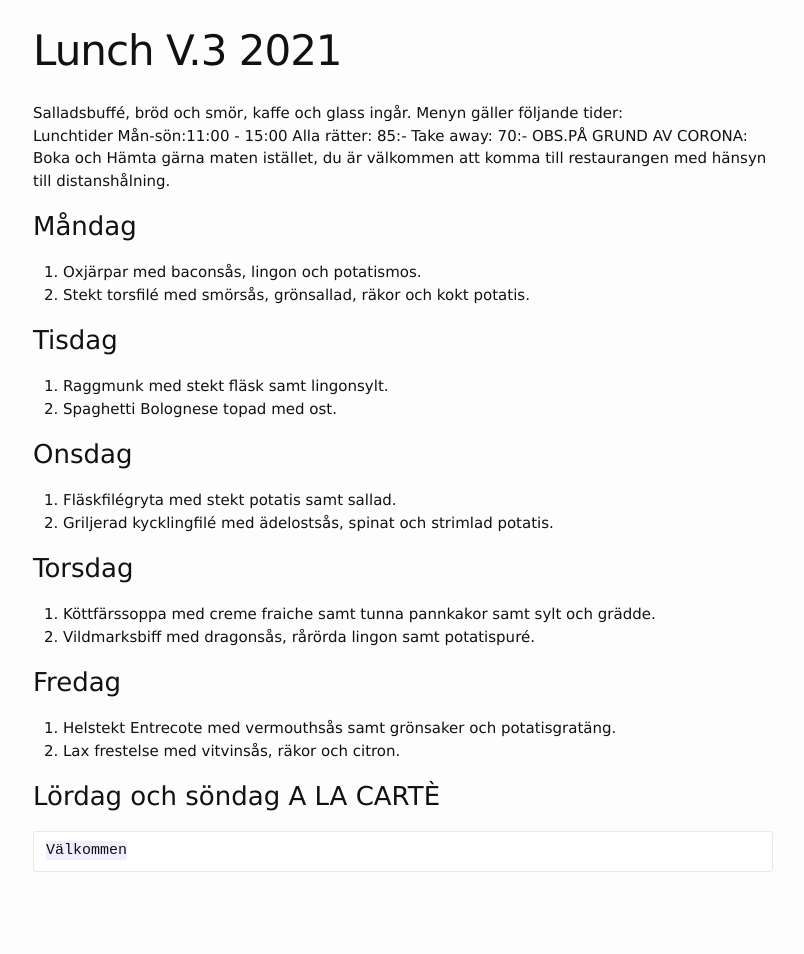
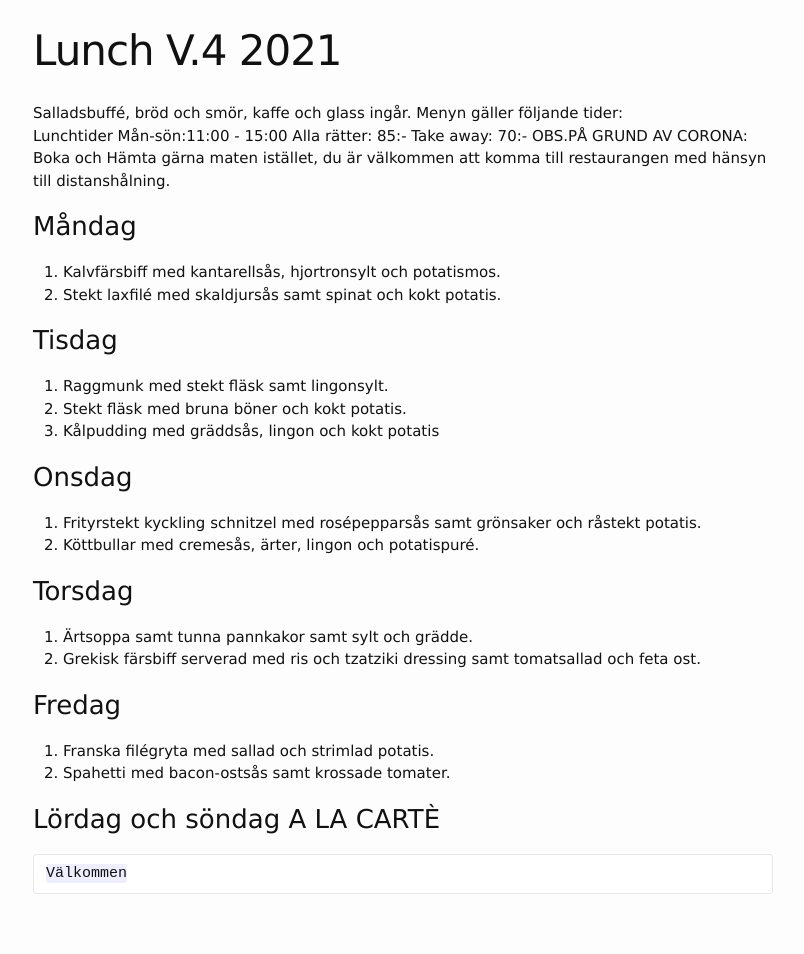
Before and after one commit to FarInn62/farinn62.github.io, a Jekyll site: the page built from lunch.md, in a window 1280 px wide. Shown: the whole page, without its empty margins (237-1041 px from the left). Built offline with Jekyll 4.4.1, drawn with Linux system fonts in a browser that asks for light colours; before the commit the page ends 932 px from its top, so only the background shows below that.

Commit message:
Update lunch.md

```diff
--- a/lunch.md
+++ b/lunch.md
@@ -1,6 +1,6 @@
 ---
 layout: foodmenu
-title: Lunch V.3 2021
+title: Lunch V.4 2021
 permalink: /lunch/
 published: true
 ---
@@ -12,24 +12,25 @@ OBS.PÅ GRUND AV CORONA: Boka och Hämta gärna maten istället, du är välkomm
 
 
 ### Måndag
-1. Oxjärpar med baconsås, lingon och potatismos.
-2. Stekt torsfilé med smörsås, grönsallad, räkor och kokt potatis.
+1. Kalvfärsbiff med kantarellsås, hjortronsylt och potatismos.
+2. Stekt laxfilé med skaldjursås samt spinat och kokt potatis.
 
 ### Tisdag
 1. Raggmunk med stekt fläsk samt lingonsylt.
-2. Spaghetti Bolognese topad med ost.
+2. Stekt fläsk med bruna böner och kokt potatis.
+3. Kålpudding med gräddsås, lingon och kokt potatis
 
 ### Onsdag
-1. Fläskfilégryta med stekt potatis samt sallad.
-2. Griljerad kycklingfilé med ädelostsås, spinat och strimlad potatis.
+1. Frityrstekt kyckling schnitzel med rosépepparsås samt grönsaker och råstekt potatis.
+2. Köttbullar med cremesås, ärter, lingon och potatispuré.
 
 ### Torsdag
-1. Köttfärssoppa med creme fraiche samt tunna pannkakor samt sylt och grädde.
-2. Vildmarksbiff med dragonsås, rårörda lingon samt potatispuré.
+1. Ärtsoppa samt tunna pannkakor samt sylt och grädde.
+2. Grekisk färsbiff serverad med ris och tzatziki dressing samt tomatsallad och feta ost.
 
 ### Fredag
-1. Helstekt Entrecote med vermouthsås samt grönsaker och potatisgratäng.
-2. Lax frestelse med vitvinsås, räkor och citron.
+1. Franska filégryta med sallad och strimlad potatis.
+2. Spahetti med bacon-ostsås samt krossade tomater.
 
 
 ### Lördag och söndag   A LA CARTÈ
```
